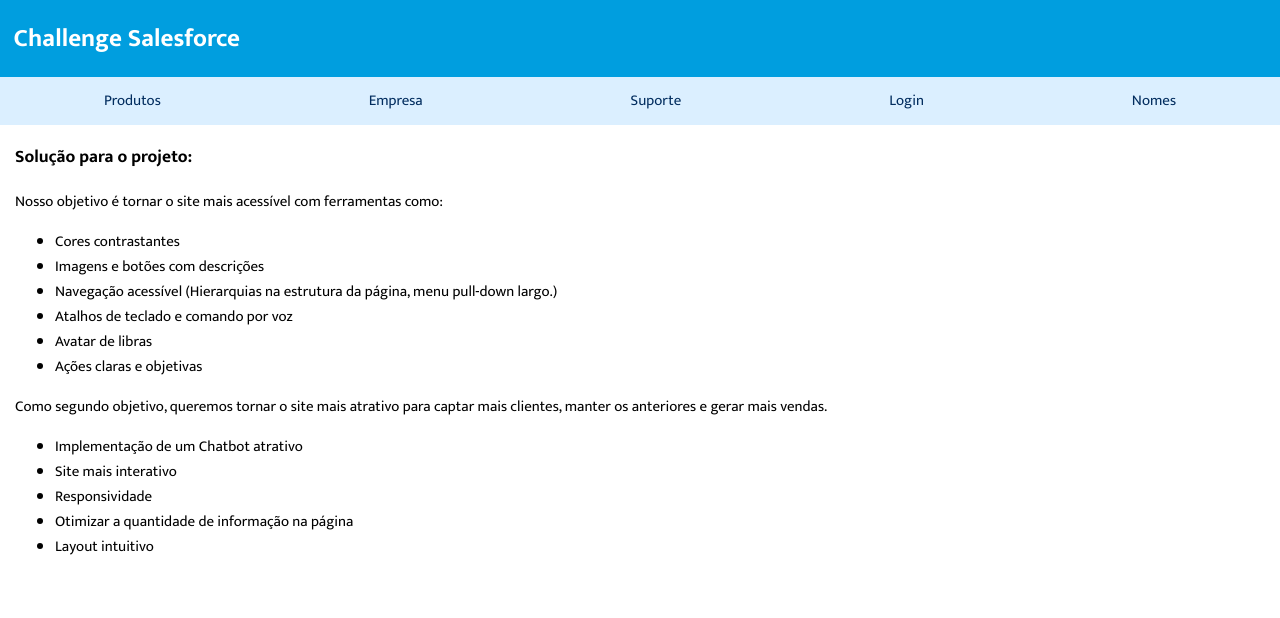
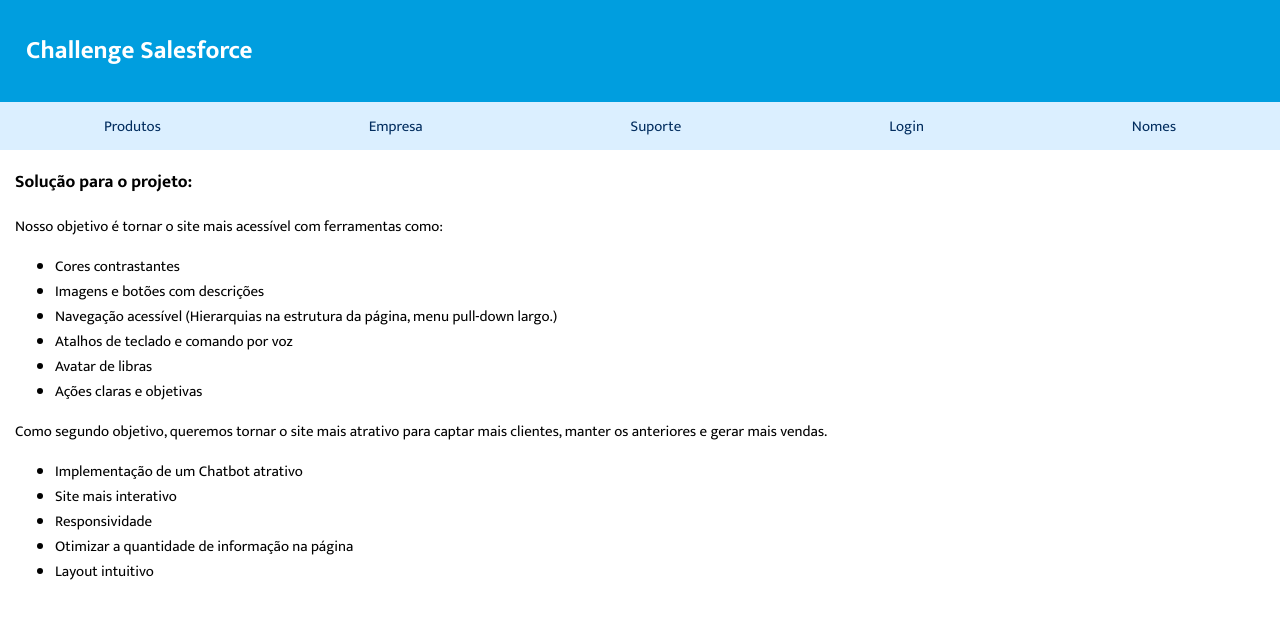
Before and after one commit to celestemayumi/challengesalesforceweb, a plain HTML site: page index.html in a window 1280 px wide. Drawn offline with Linux system fonts and the light colour scheme.

Commit message:
Alterado o CSS para navegacao da aplicacao

```diff
--- a/styles/homepage.css
+++ b/styles/homepage.css
@@ -9,6 +9,7 @@
     margin-left: 0.5em;
     color: rgb(255, 255, 255);
     font-size: 2.5em;
+    padding: 0.5em;
 }
 
 .header a{
@@ -25,11 +26,14 @@
 .nav-bar li a {
     text-decoration: none;
     color: #022d5f;
+    padding: 0.7em 2.1em;
+
 }
 
 .nav-bar li{
     margin:0.1em 1em;
     font-size: 1.5em;
+
 }
 
 .nav-bar ul {
```
